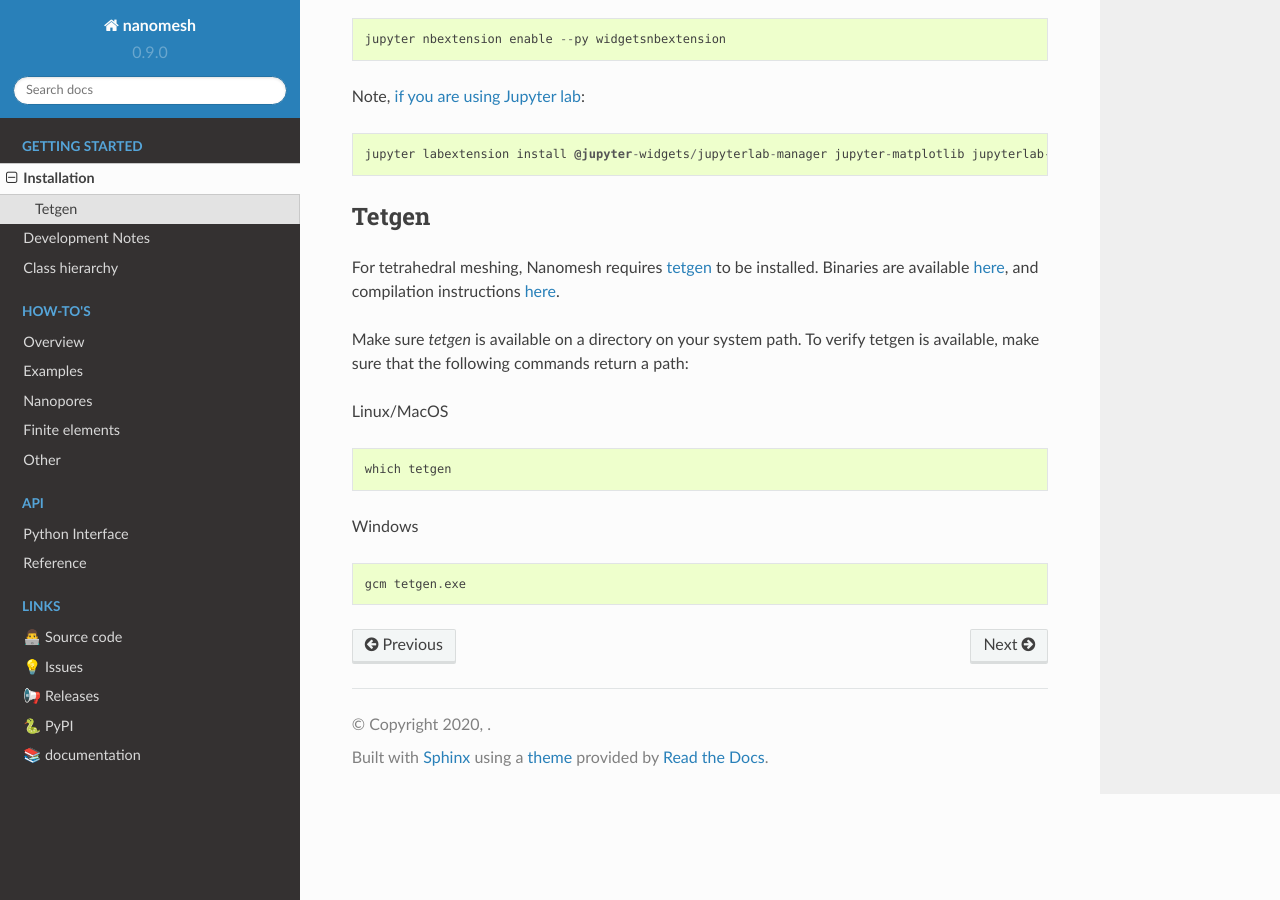
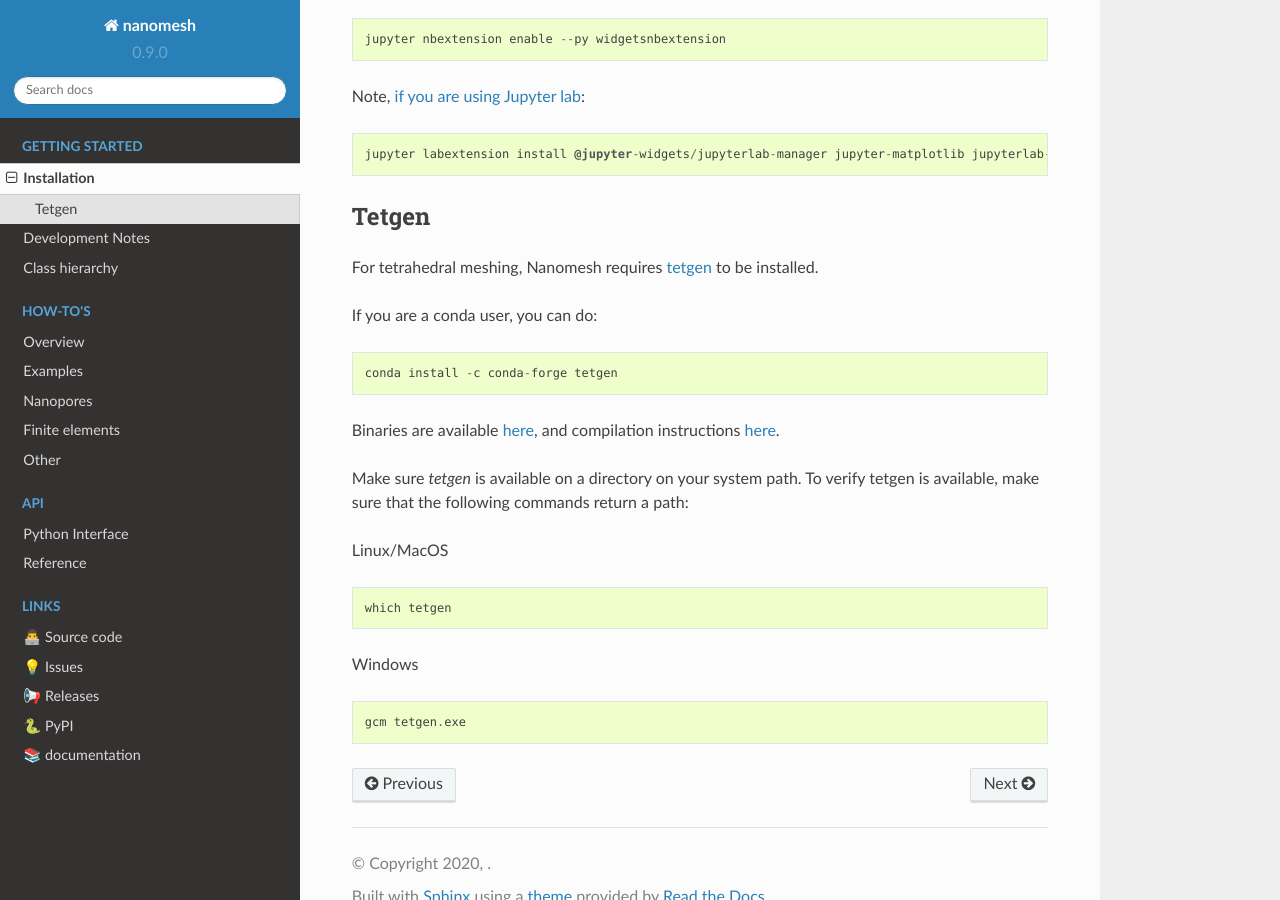
Before and after one commit to hpgem/nanomesh, a Sphinx documentation site: the page built from docs/install.rst, in a window 1280 px wide and 900 px high, scrolled down 508 px. Built offline with Sphinx 7.4.7 and the Read the Docs theme 2.0.0, drawn with Linux system fonts in a browser that asks for light colours; pages that are not in the unit, such as notebooks, are missing from menus.

Commit message:
Add tetgen dependency from Conda (#287)

```diff
--- a/docs/install.rst
+++ b/docs/install.rst
@@ -35,7 +35,16 @@ Tetgen
 ------
 
 For tetrahedral meshing, Nanomesh requires `tetgen <https://wias-berlin.de/software/tetgen/>`__ to be
-installed. Binaries are available `here <https://github.com/hpgem/tetgen/releases>`__, and compilation instructions `here <https://github.com/hpgem/tetgen/releases>`_.
+installed.
+
+If you are a conda user, you can do:
+
+::
+
+    conda install -c conda-forge tetgen
+
+
+Binaries are available `here <https://github.com/hpgem/tetgen/releases>`__, and compilation instructions `here <https://github.com/hpgem/tetgen/releases>`_.
 
 Make sure `tetgen` is available on a directory on your system path. To verify tetgen is available, make sure that the following commands return a path:
 
--- a/environment.yml
+++ b/environment.yml
@@ -6,3 +6,4 @@ channels:
 dependencies:
   - python==3.9
   - nodejs>=12  # for itkwidgets
+  - tetgen
```
